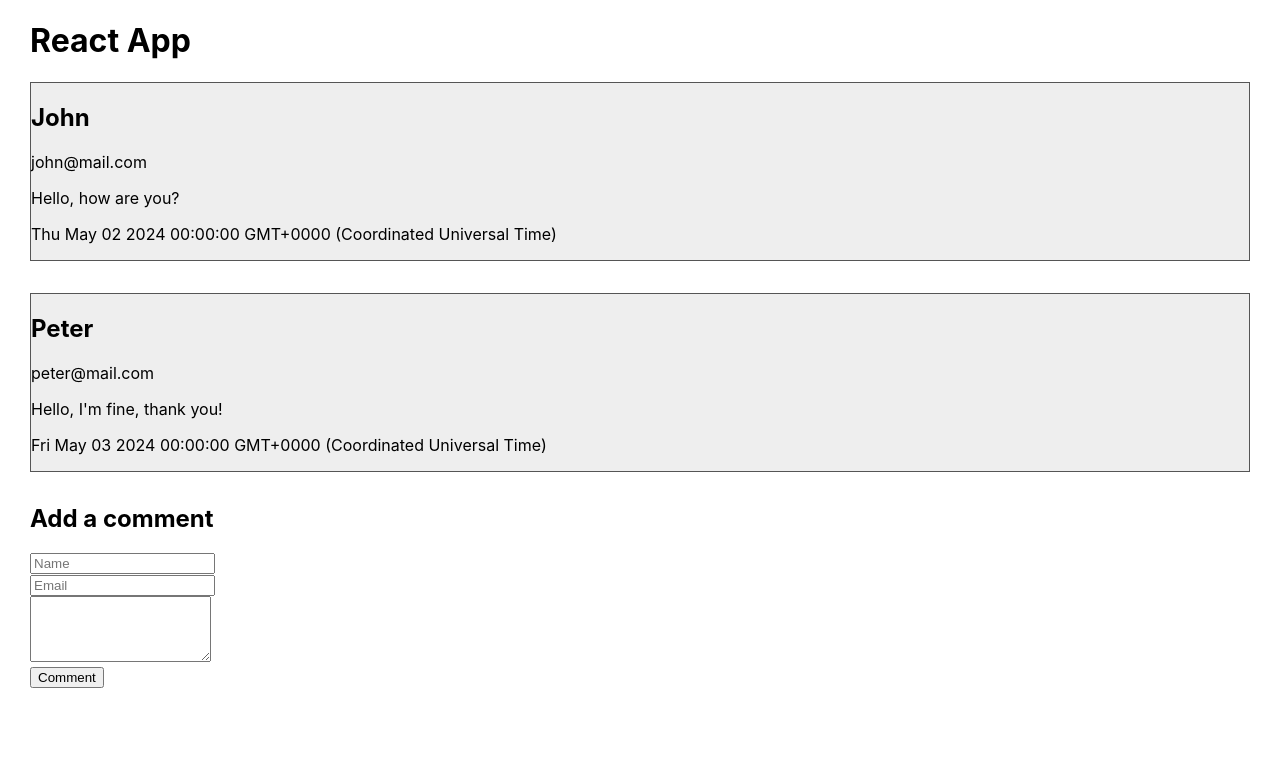
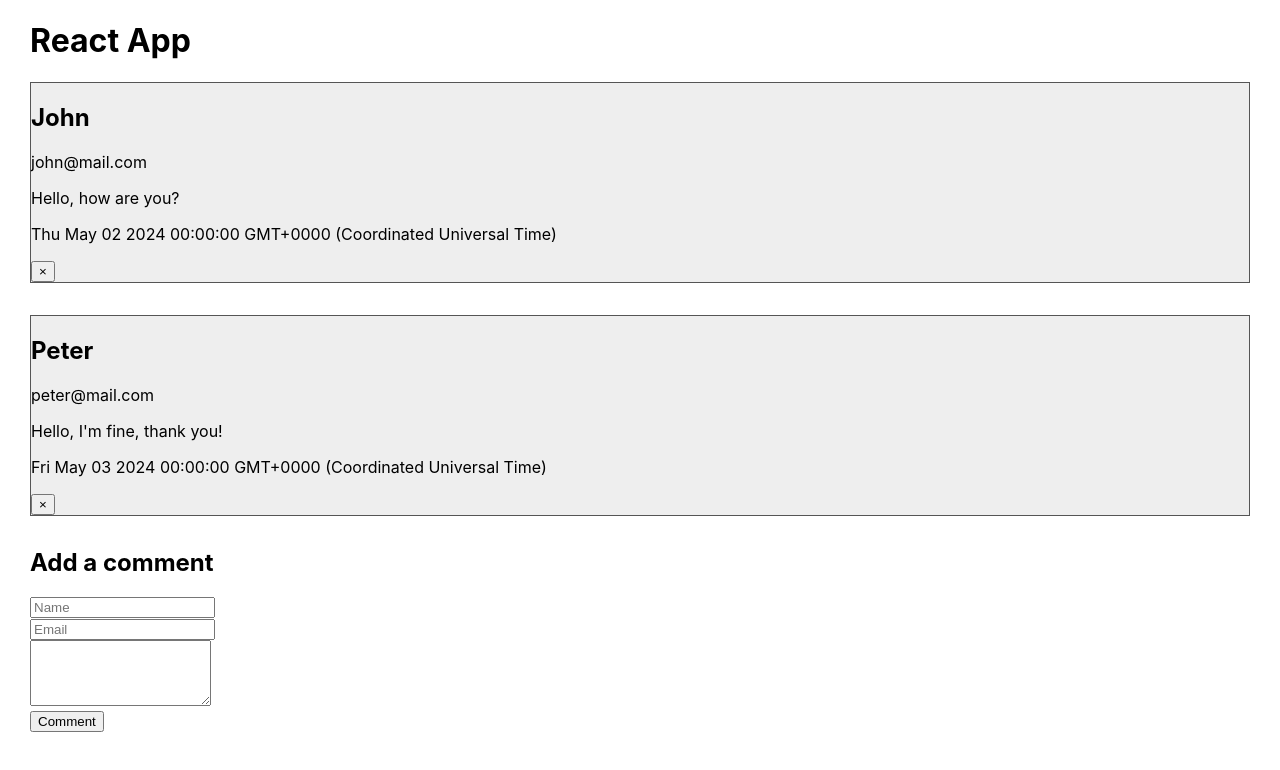
Before and after one commit to fabio-daros/react-basic-app, a React (Create React App) app: page / in a window 1280 px wide. Shown: the top 770 px of the page. Built offline with nearby package versions, Linux system fonts and the light colour scheme.

Commit message:
Interaction between components (removeComment)

```diff
--- a/src/App.js
+++ b/src/App.js
@@ -39,6 +39,12 @@
     });
   }
 
+  removeComment = comment => {  // Interaction with the state. It is a method that receives a comment as an argument and removes it from the state.
+    let list = this.state.comments;
+    list = list.filter(c => c !== comment);
+    this.setState({ comments: list });
+  }
+
   InputHandler = event => { // Every time the input changes, the state is updated.
     const { name, value } = event.target;
     this.setState({ newComment: { ...this.state.newComment, [name]: value } })
@@ -54,7 +60,8 @@
             key={index}
             name={comment.name}
             email={comment.email}
-            date={comment.date}>
+            date={comment.date}
+            onRemove={this.removeComment.bind(this, comment)}>
             {comment.message}
           </Comment>
         ))}
--- a/src/components/Comment.js
+++ b/src/components/Comment.js
@@ -8,6 +8,7 @@
         <p>{props.email}</p>
         <p>{props.children}</p>
         <p>{props.date.toString()}</p>
+        <button onClick={props.onRemove}>&times;</button>
     </div>
 };
 
```
